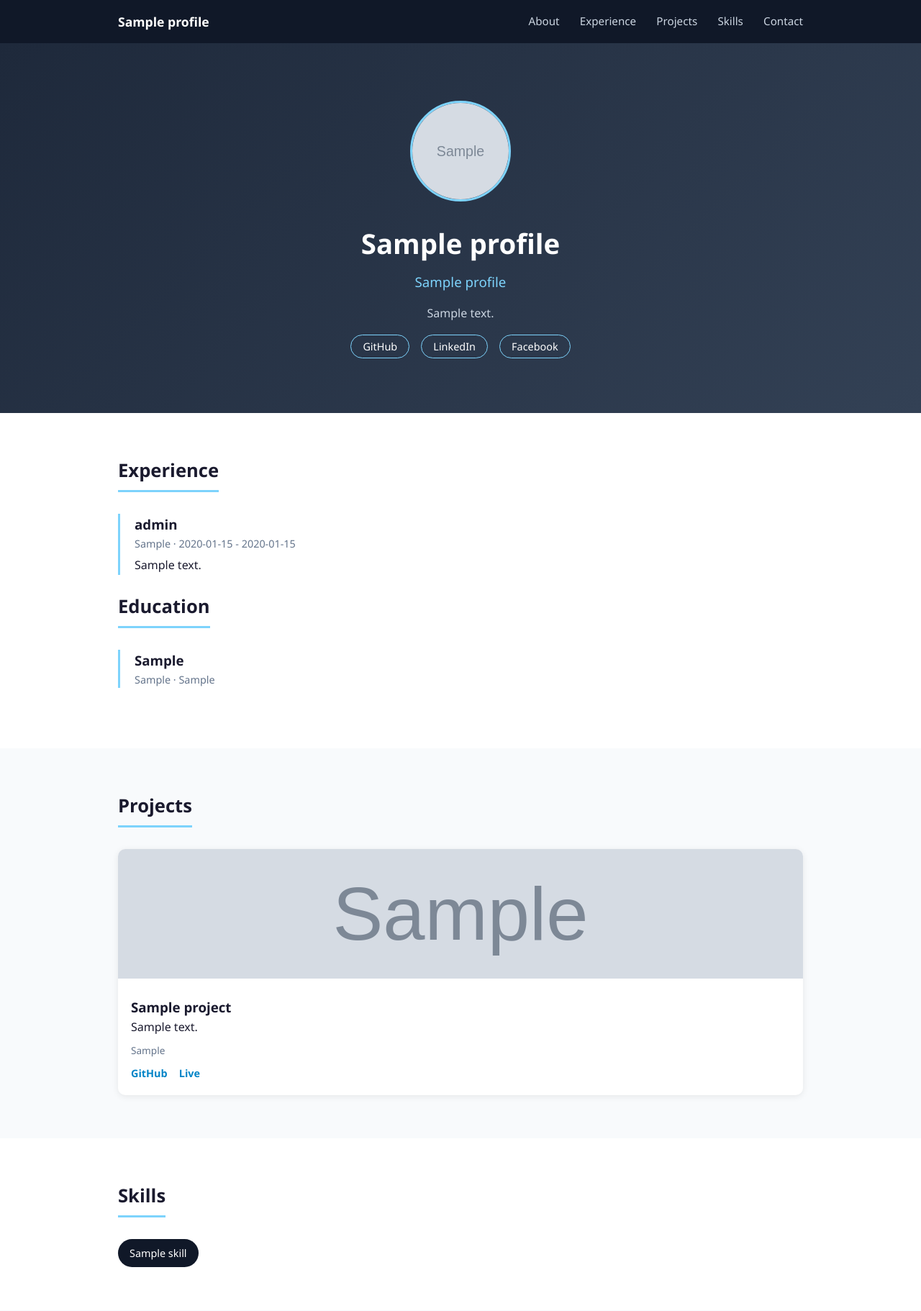
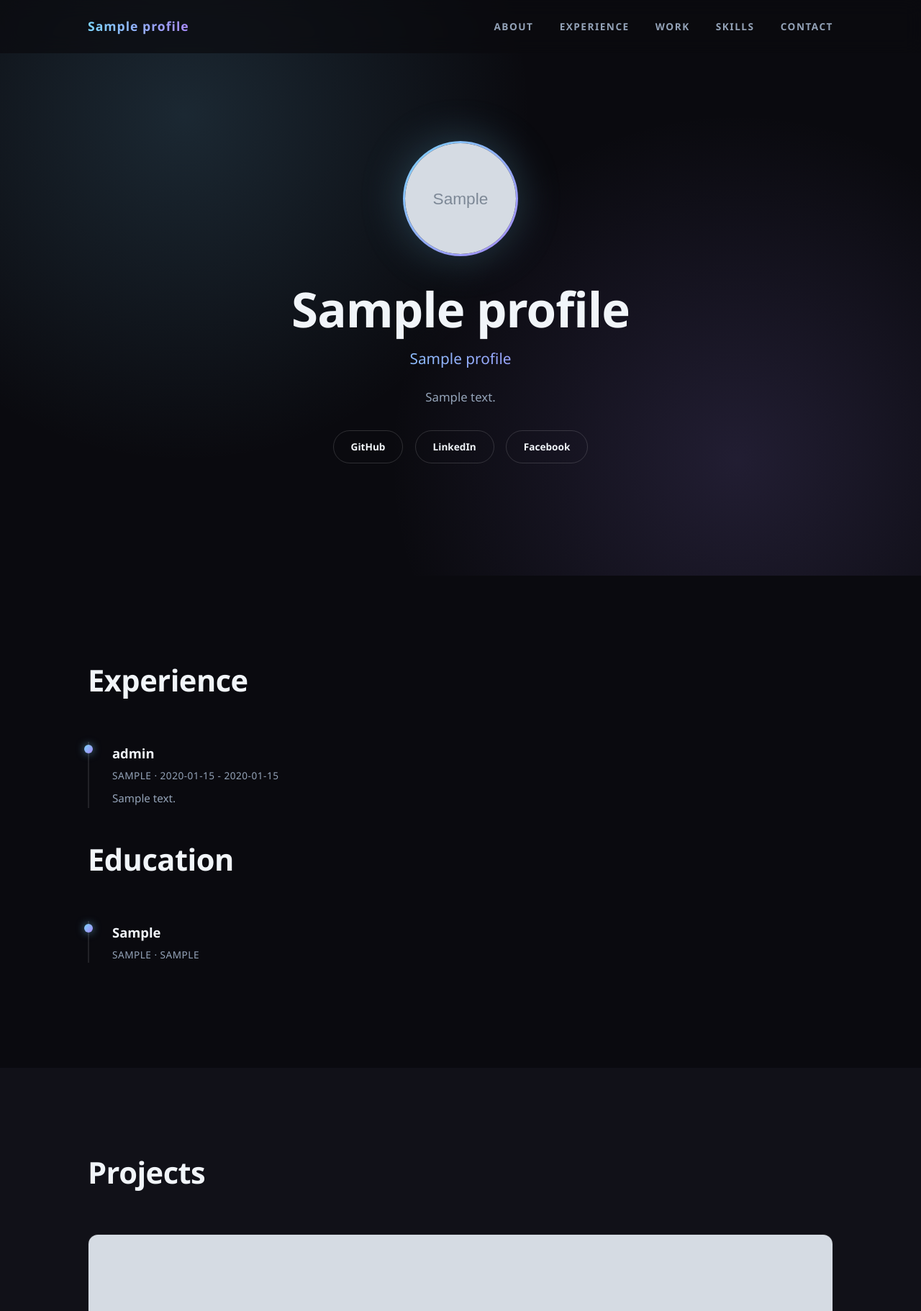
Before and after one commit to nawabsakib5/portfolio-website, a Django app: page / in a window 1280 px wide. Shown: the top 1822 px of the page at 72% size. Run offline with Django 5.2, Linux system fonts and the light colour scheme; tables that the repository leaves empty hold one stand-in row (values such as "Sample post"); grey boxes marked "Sample" are stand-in pictures.

Commit message:
Add full dynamic design, fix media handling for profile photo

```diff
--- a/portfolio_app/admin.py
+++ b/portfolio_app/admin.py
@@ -1,8 +1,9 @@
 from django.contrib import admin
-from .models import Profile, Project, Skill, Experience, Education
+from .models import*
 
 admin.site.register(Profile)
 admin.site.register(Project)
 admin.site.register(Skill)
 admin.site.register(Experience)
 admin.site.register(Education)
+admin.site.register(Certificate)
--- a/portfolio_app/templates/portfolio_app/base.html
+++ b/portfolio_app/templates/portfolio_app/base.html
@@ -5,32 +5,44 @@
     <meta name="viewport" content="width=device-width, initial-scale=1.0">
     <title>{% block title %}{{ profile.name }} - Portfolio{% endblock %}</title>
     <style>
-        * {
-            margin: 0;
-            padding: 0;
-            box-sizing: border-box;
+        :root {
+            --bg: #0a0a0f;
+            --bg-alt: #111118;
+            --accent: #7dd3fc;
+            --accent2: #a78bfa;
+            --text: #f1f5f9;
+            --text-dim: #94a3b8;
         }
 
+        * { margin: 0; padding: 0; box-sizing: border-box; }
+
+        html { scroll-behavior: smooth; }
+
         body {
-            font-family: 'Segoe UI', sans-serif;
-            color: #1a1a2e;
-            line-height: 1.6;
-            background: #ffffff;
+            font-family: 'Segoe UI', system-ui, sans-serif;
+            background: var(--bg);
+            color: var(--text);
+            line-height: 1.7;
+            overflow-x: hidden;
         }
 
         .container {
-            max-width: 1000px;
+            max-width: 1100px;
             margin: 0 auto;
-            padding: 0 24px;
+            padding: 0 32px;
         }
 
         /* Navbar */
         .navbar {
-            background: #101828;
-            padding: 16px 0;
-            position: sticky;
+            position: fixed;
             top: 0;
-            z-index: 100;
+            left: 0;
+            right: 0;
+            z-index: 999;
+            padding: 22px 0;
+            background: rgba(10, 10, 15, 0.7);
+            backdrop-filter: blur(12px);
+            transition: background 0.3s;
         }
 
         .nav-content {
@@ -40,178 +52,331 @@
         }
 
         .logo {
-            color: #fff;
-            font-weight: 700;
+            font-weight: 800;
             font-size: 1.1rem;
+            letter-spacing: 1px;
+            background: linear-gradient(90deg, var(--accent), var(--accent2));
+            -webkit-background-clip: text;
+            background-clip: text;
+            color: transparent;
         }
 
         .nav-links a {
-            color: #cbd5e1;
+            color: var(--text-dim);
             text-decoration: none;
-            margin-left: 24px;
-            font-size: 0.95rem;
+            margin-left: 32px;
+            font-size: 0.85rem;
+            text-transform: uppercase;
+            letter-spacing: 1.5px;
+            font-weight: 600;
+            position: relative;
+            padding-bottom: 4px;
         }
 
-        .nav-links a:hover {
-            color: #7dd3fc;
+        .nav-links a::after {
+            content: '';
+            position: absolute;
+            bottom: 0; left: 0;
+            width: 0; height: 2px;
+            background: linear-gradient(90deg, var(--accent), var(--accent2));
+            transition: width 0.3s;
         }
+
+        .nav-links a:hover { color: var(--text); }
+        .nav-links a:hover::after { width: 100%; }
 
         /* Hero */
         .hero {
-            background: linear-gradient(135deg, #1e293b, #334155);
-            color: #fff;
+            min-height: 100vh;
+            display: flex;
+            align-items: center;
+            justify-content: center;
             text-align: center;
-            padding: 80px 0;
+            position: relative;
+            background:
+                radial-gradient(circle at 20% 20%, rgba(125,211,252,0.15), transparent 40%),
+                radial-gradient(circle at 80% 80%, rgba(167,139,250,0.15), transparent 40%),
+                var(--bg);
+            padding: 100px 0 60px;
         }
 
         .profile-photo {
-            width: 140px;
-            height: 140px;
+            width: 160px;
+            height: 160px;
             border-radius: 50%;
             object-fit: cover;
-            margin-bottom: 20px;
-            border: 3px solid #7dd3fc;
+            margin-bottom: 28px;
+            border: 3px solid transparent;
+            background: linear-gradient(var(--bg), var(--bg)) padding-box,
+                        linear-gradient(135deg, var(--accent), var(--accent2)) border-box;
+            box-shadow: 0 0 60px rgba(125,211,252,0.25);
+        }
+
+        .hero .eyebrow {
+            font-size: 0.8rem;
+            letter-spacing: 3px;
+            text-transform: uppercase;
+            color: var(--accent);
+            margin-bottom: 18px;
+            font-weight: 700;
         }
 
         .hero h1 {
-            font-size: 2.4rem;
-            margin-bottom: 8px;
+            font-size: clamp(2.4rem, 6vw, 4.2rem);
+            font-weight: 800;
+            letter-spacing: -1px;
+            line-height: 1.1;
+            margin-bottom: 14px;
         }
 
         .hero h3 {
-            font-weight: 400;
-            color: #7dd3fc;
-            margin-bottom: 16px;
+            font-weight: 500;
+            font-size: 1.3rem;
+            background: linear-gradient(90deg, var(--accent), var(--accent2));
+            -webkit-background-clip: text;
+            background-clip: text;
+            color: transparent;
+            margin-bottom: 22px;
         }
 
         .bio {
             max-width: 600px;
-            margin: 0 auto 20px;
-            color: #cbd5e1;
+            margin: 0 auto 32px;
+            color: var(--text-dim);
+            font-size: 1.05rem;
         }
 
         .social-links a {
-            color: #fff;
+            display: inline-block;
+            color: var(--text);
             text-decoration: none;
-            border: 1px solid #7dd3fc;
-            padding: 6px 16px;
-            border-radius: 20px;
+            border: 1px solid rgba(255,255,255,0.15);
+            padding: 10px 24px;
+            border-radius: 30px;
             margin: 0 6px;
-            font-size: 0.9rem;
+            font-size: 0.85rem;
+            font-weight: 600;
+            transition: all 0.3s;
         }
 
         .social-links a:hover {
-            background: #7dd3fc;
-            color: #101828;
+            background: linear-gradient(90deg, var(--accent), var(--accent2));
+            color: #0a0a0f;
+            border-color: transparent;
+            transform: translateY(-3px);
+        }
+
+        .scroll-cue {
+            position: absolute;
+            bottom: 36px;
+            left: 50%;
+            transform: translateX(-50%);
+            color: var(--text-dim);
+            font-size: 0.75rem;
+            letter-spacing: 2px;
+            text-transform: uppercase;
+            animation: bounce 2s infinite;
+        }
+
+        @keyframes bounce {
+            0%, 100% { transform: translate(-50%, 0); }
+            50% { transform: translate(-50%, 8px); }
         }
 
         /* Sections */
-        .section {
-            padding: 60px 0;
-        }
+        .section { padding: 110px 0; }
+        .alt-bg { background: var(--bg-alt); }
 
-        .alt-bg {
-            background: #f8fafc;
+        .section-tag {
+            font-size: 0.8rem;
+            letter-spacing: 3px;
+            text-transform: uppercase;
+            color: var(--accent);
+            font-weight: 700;
+            margin-bottom: 10px;
+            display: block;
         }
 
         .section-title {
-            font-size: 1.6rem;
-            margin-bottom: 30px;
-            border-bottom: 3px solid #7dd3fc;
-            display: inline-block;
-            padding-bottom: 6px;
+            font-size: clamp(1.8rem, 4vw, 2.6rem);
+            font-weight: 800;
+            margin-bottom: 50px;
+            letter-spacing: -0.5px;
         }
 
         /* Timeline */
         .timeline-item {
-            border-left: 3px solid #7dd3fc;
-            padding-left: 20px;
-            margin-bottom: 24px;
+            position: relative;
+            padding-left: 32px;
+            margin-bottom: 36px;
+            border-left: 2px solid rgba(255,255,255,0.1);
         }
 
+        .timeline-item::before {
+            content: '';
+            position: absolute;
+            left: -7px;
+            top: 4px;
+            width: 12px;
+            height: 12px;
+            border-radius: 50%;
+            background: linear-gradient(135deg, var(--accent), var(--accent2));
+            box-shadow: 0 0 12px rgba(125,211,252,0.6);
+        }
+
+        .timeline-item h3 { font-size: 1.15rem; margin-bottom: 4px; }
+
         .timeline-item .org {
-            color: #64748b;
-            font-size: 0.9rem;
-            margin-bottom: 6px;
+            color: var(--text-dim);
+            font-size: 0.85rem;
+            margin-bottom: 8px;
+            text-transform: uppercase;
+            letter-spacing: 0.5px;
+        }
+
+        .timeline-item p { color: var(--text-dim); font-size: 0.95rem; }
+
+        .timeline-item a {
+            color: var(--accent);
+            font-size: 0.85rem;
+            font-weight: 600;
+            text-decoration: none;
+        }
+
+        .timeline-item a:hover { text-decoration: underline; }
+
+        .subhead {
+            font-size: 1.2rem;
+            font-weight: 700;
+            margin: 50px 0 30px;
+            color: var(--text);
         }
 
         /* Project grid */
         .grid {
             display: grid;
-            grid-template-columns: repeat(auto-fit, minmax(280px, 1fr));
-            gap: 24px;
+            grid-template-columns: repeat(auto-fit, minmax(300px, 1fr));
+            gap: 28px;
         }
 
         .card {
-            background: #fff;
-            border-radius: 10px;
+            background: var(--bg);
+            border: 1px solid rgba(255,255,255,0.08);
+            border-radius: 14px;
             overflow: hidden;
-            box-shadow: 0 2px 10px rgba(0,0,0,0.08);
-            transition: transform 0.2s;
+            transition: transform 0.35s, border-color 0.35s;
+            position: relative;
         }
 
         .card:hover {
-            transform: translateY(-4px);
+            transform: translateY(-8px);
+            border-color: var(--accent);
         }
+
+        .card-img-wrap { overflow: hidden; height: 190px; }
 
         .card-img {
             width: 100%;
-            height: 180px;
+            height: 100%;
             object-fit: cover;
+            transition: transform 0.5s;
         }
 
-        .card-body {
-            padding: 18px;
-        }
+        .card:hover .card-img { transform: scale(1.08); }
 
-        .card-body .tech {
-            font-size: 0.85rem;
-            color: #64748b;
-            margin: 8px 0;
+        .card-body { padding: 24px; }
+
+        .card-body h3 { font-size: 1.15rem; margin-bottom: 10px; }
+        .card-body p { color: var(--text-dim); font-size: 0.92rem; margin-bottom: 12px; }
+
+        .tech-tags { display: flex; flex-wrap: wrap; gap: 6px; margin-bottom: 16px; }
+
+        .tech-tag {
+            font-size: 0.72rem;
+            background: rgba(125,211,252,0.1);
+            color: var(--accent);
+            padding: 4px 10px;
+            border-radius: 20px;
+            font-weight: 600;
         }
 
         .card-links a {
-            margin-right: 12px;
-            color: #0284c7;
+            margin-right: 18px;
+            color: var(--text);
             text-decoration: none;
-            font-weight: 600;
-            font-size: 0.9rem;
+            font-weight: 700;
+            font-size: 0.85rem;
+            border-bottom: 1px solid var(--accent);
+            padding-bottom: 2px;
         }
 
+        .card-links a:hover { color: var(--accent); }
+
         /* Skills */
-        .skills-list {
-            display: flex;
-            flex-wrap: wrap;
-            gap: 10px;
+        .skills-list { display: flex; flex-wrap: wrap; gap: 12px; }
+
+        .skill-badge {
+            background: var(--bg);
+            border: 1px solid rgba(255,255,255,0.1);
+            color: var(--text);
+            padding: 10px 20px;
+            border-radius: 30px;
+            font-size: 0.9rem;
+            font-weight: 600;
+            transition: all 0.3s;
         }
 
-        .skill-badge {
-            background: #101828;
-            color: #fff;
-            padding: 8px 16px;
+        .skill-badge:hover {
+            border-color: var(--accent);
+            color: var(--accent);
+            transform: translateY(-3px);
+        }
+
+        /* Contact */
+        .contact-box {
+            text-align: center;
+            padding: 60px 40px;
             border-radius: 20px;
-            font-size: 0.9rem;
+            background: radial-gradient(circle at 50% 0%, rgba(125,211,252,0.1), transparent 60%);
+            border: 1px solid rgba(255,255,255,0.08);
         }
+
+        .contact-box a.email-link {
+            display: inline-block;
+            margin-top: 20px;
+            font-size: 1.3rem;
+            font-weight: 700;
+            color: var(--text);
+            text-decoration: none;
+            border-bottom: 2px solid var(--accent);
+            padding-bottom: 4px;
+        }
+
+        .contact-box a.email-link:hover { color: var(--accent); }
 
         /* Footer */
         .footer {
-            background: #101828;
-            color: #cbd5e1;
+            padding: 30px 0;
             text-align: center;
-            padding: 20px 0;
-            font-size: 0.9rem;
+            color: var(--text-dim);
+            font-size: 0.85rem;
+            border-top: 1px solid rgba(255,255,255,0.06);
         }
 
-        /* Fade-in animation (JS controlled) */
+        /* Fade-in animation */
         .fade-section {
             opacity: 0;
-            transform: translateY(20px);
-            transition: opacity 0.6s ease, transform 0.6s ease;
+            transform: translateY(30px);
+            transition: opacity 0.8s ease, transform 0.8s ease;
         }
-
         .fade-section.visible {
             opacity: 1;
             transform: translateY(0);
+        }
+
+        @media (max-width: 640px) {
+            .nav-links a { margin-left: 16px; font-size: 0.72rem; }
+            .section { padding: 70px 0; }
         }
     </style>
 </head>
@@ -223,7 +388,7 @@
             <div class="nav-links">
                 <a href="#about">About</a>
                 <a href="#experience">Experience</a>
-                <a href="#projects">Projects</a>
+                <a href="#projects">Work</a>
                 <a href="#skills">Skills</a>
                 <a href="#contact">Contact</a>
             </div>
@@ -234,32 +399,25 @@
 
     <footer class="footer">
         <div class="container">
-            <p>&copy; {{ profile.name }} — Built with Django</p>
+            <p>&copy; {% now "Y" %} {{ profile.name }} — Built with Django</p>
         </div>
     </footer>
 
     <script>
-        // Smooth scroll for nav links
         document.querySelectorAll('.nav-links a').forEach(link => {
             link.addEventListener('click', function (e) {
                 e.preventDefault();
                 const target = document.querySelector(this.getAttribute('href'));
-                if (target) {
-                    target.scrollIntoView({ behavior: 'smooth' });
-                }
+                if (target) target.scrollIntoView({ behavior: 'smooth' });
             });
         });
 
-        // Fade-in sections on scroll
         const fadeEls = document.querySelectorAll('.fade-section');
         const observer = new IntersectionObserver((entries) => {
             entries.forEach(entry => {
-                if (entry.isIntersecting) {
-                    entry.target.classList.add('visible');
-                }
+                if (entry.isIntersecting) entry.target.classList.add('visible');
             });
-        }, { threshold: 0.15 });
-
+        }, { threshold: 0.12 });
         fadeEls.forEach(el => observer.observe(el));
     </script>
 
--- a/portfolio_app/views.py
+++ b/portfolio_app/views.py
@@ -1,5 +1,5 @@
 from django.shortcuts import render
-from .models import Profile, Project, Skill, Experience, Education
+from .models import*
 
 def home(request):
     context = {
@@ -10,3 +10,15 @@ def home(request):
         'educations': Education.objects.all(),
     }
     return render(request, 'portfolio_app/home.html', context)
+
+
+def home(request):
+    context = {
+        'profile': Profile.objects.first(),
+        'projects': Project.objects.all(),
+        'skills': Skill.objects.all(),
+        'experiences': Experience.objects.all(),
+        'educations': Education.objects.all(),
+        'certificates': Certificate.objects.all(),
+    }
+    return render(request, 'portfolio_app/home.html', context)
```
